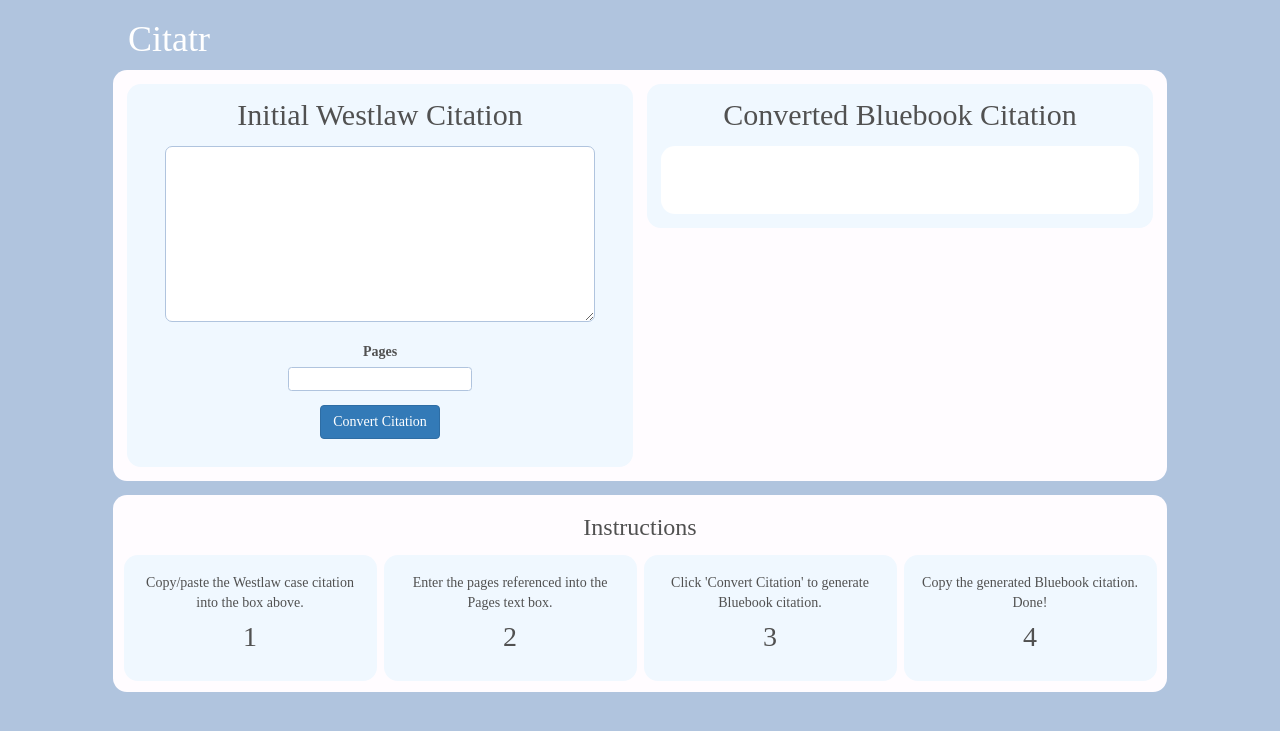
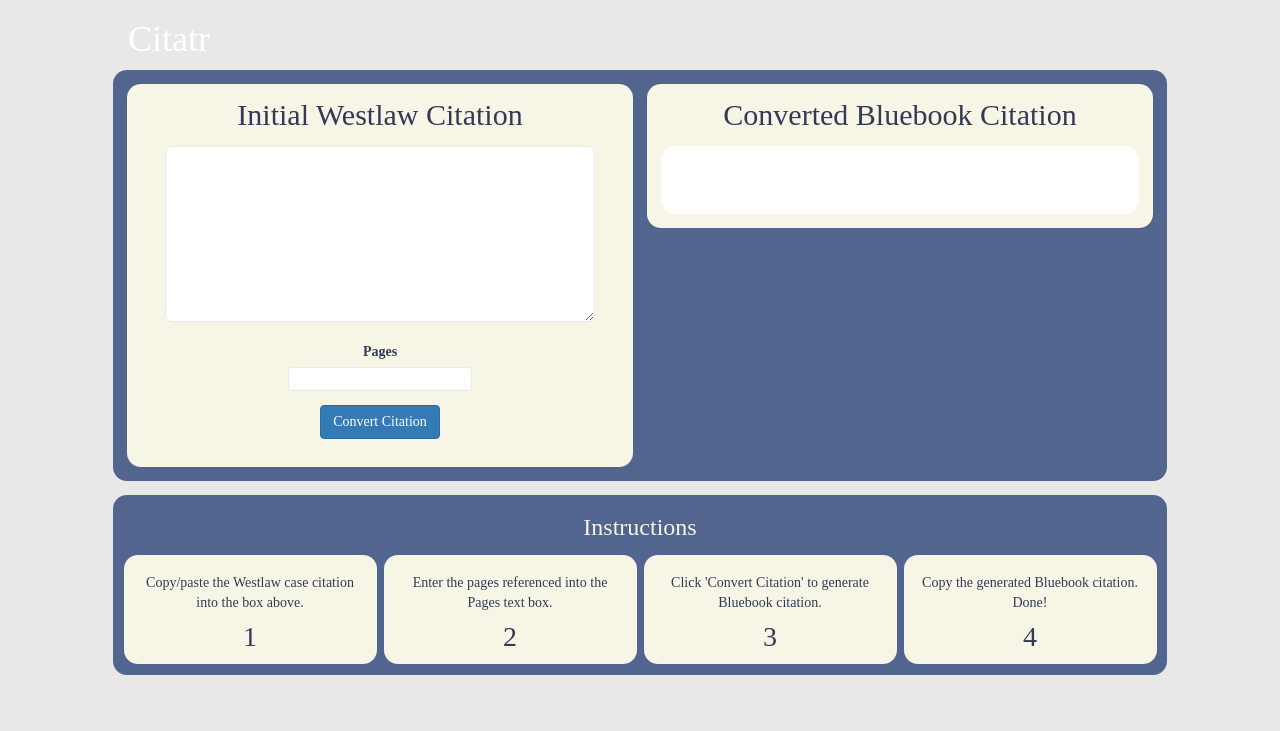
Before and after one commit to bopes/citatr, a Flask app: page / in a window 1280 px wide. Shown: the top 731 px of the page. Run offline with Flask 2, Linux system fonts and the light colour scheme; some libraries are stand-ins or nearby versions; some web fonts are replaced.

Commit message:
New color scheme

```diff
--- a/static/stylesheets/homepage.css
+++ b/static/stylesheets/homepage.css
@@ -1,10 +1,10 @@
 /* Boilerplate */
 
 :root {
-  --background-color: #B0C4DE;
-  --content-color: #FFFCFF;
-  --cell-color: #F0F8FF;
-  --text-color: #515151;
+  --background-color: #e8e8e8;
+  --content-color: #52658f;
+  --cell-color: #f7f5e6;
+  --text-color: #333a56;
 }
 
 
@@ -118,6 +118,7 @@ input {
 
 h3 {
   margin: 0.5em auto;
+  color: var(--cell-color);
 }
 
 .instruct {
@@ -126,6 +127,7 @@ h3 {
 
 .instruct_num {
   /*padding: -5px;*/
+  margin-bottom: -0.25em;
   font-size: 2em;
 }
 
```
